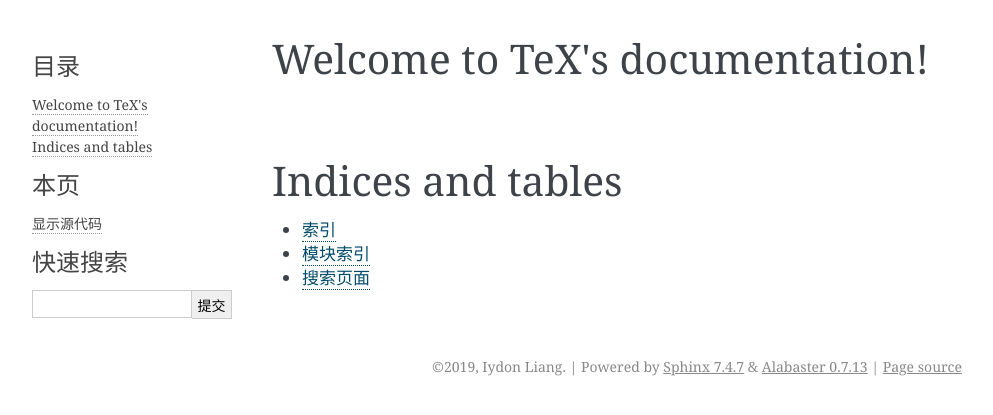
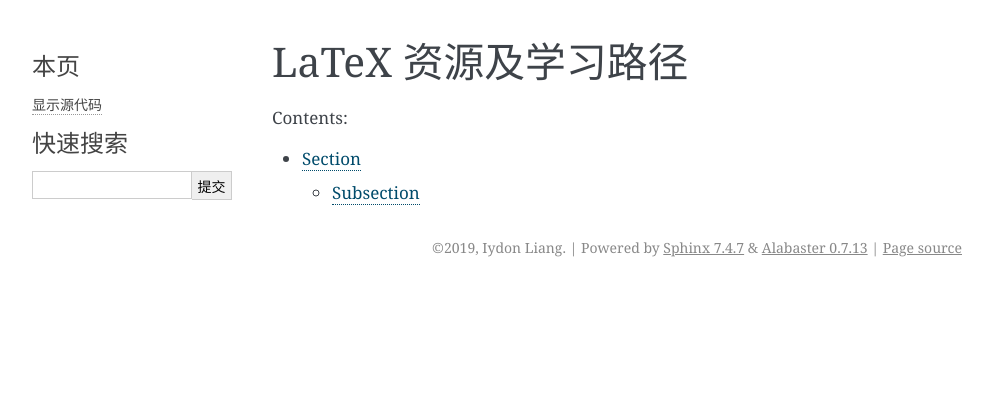
Before and after one commit to iydon/tex, a Sphinx documentation site: the page built from source/index.rst, in a window 1280 px wide. Shown: the top 415 px of the page, without its empty margins (148-1141 px from the left). Built offline with Sphinx 7.4.7, drawn with Linux system fonts in a browser that asks for light colours.

Commit message:
尝试-1

```diff
--- a/source/conf.py
+++ b/source/conf.py
@@ -3,6 +3,11 @@
 # This file only contains a selection of the most common options. For a full
 # list see the documentation:
 # https://www.sphinx-doc.org/en/master/usage/configuration.html
+
+# -- Theme setup --------------------------------------------------------------
+
+import sphinx_rtd_theme
+
 
 # -- Path setup --------------------------------------------------------------
 
@@ -31,6 +36,8 @@ release = '0.1'
 # extensions coming with Sphinx (named 'sphinx.ext.*') or your custom
 # ones.
 extensions = [
+	'recommonmark',
+	'sphinx_rtd_theme',
 ]
 
 # Add any paths that contain templates here, relative to this directory.
@@ -60,3 +67,12 @@ html_theme = 'alabaster'
 # relative to this directory. They are copied after the builtin static files,
 # so a file named "default.css" will overwrite the builtin "default.css".
 html_static_path = ['_static']
+
+
+# -- Options for LaTeX output ---------------------------------------------
+# 注：在生成html的时候这句话要注释
+# latex_engine = 'xelatex'
+
+latex_elements={
+	'preamble': r'''\usepackage{ctex}'''
+}
--- /dev/null
+++ b/source/contents.md
@@ -0,0 +1,5 @@
+# Section
+## Subsection
+Hello world!
+
+![](_static/images/0.gif)
--- a/source/index.rst
+++ b/source/index.rst
@@ -3,18 +3,11 @@
    You can adapt this file completely to your liking, but it should at least
    contain the root `toctree` directive.
 
-Welcome to TeX's documentation!
-===============================
+LaTeX 资源及学习路径
+=============
 
 .. toctree::
    :maxdepth: 2
    :caption: Contents:
 
-
-
-Indices and tables
-==================
-
-* :ref:`genindex`
-* :ref:`modindex`
-* :ref:`search`
+   contents
```
